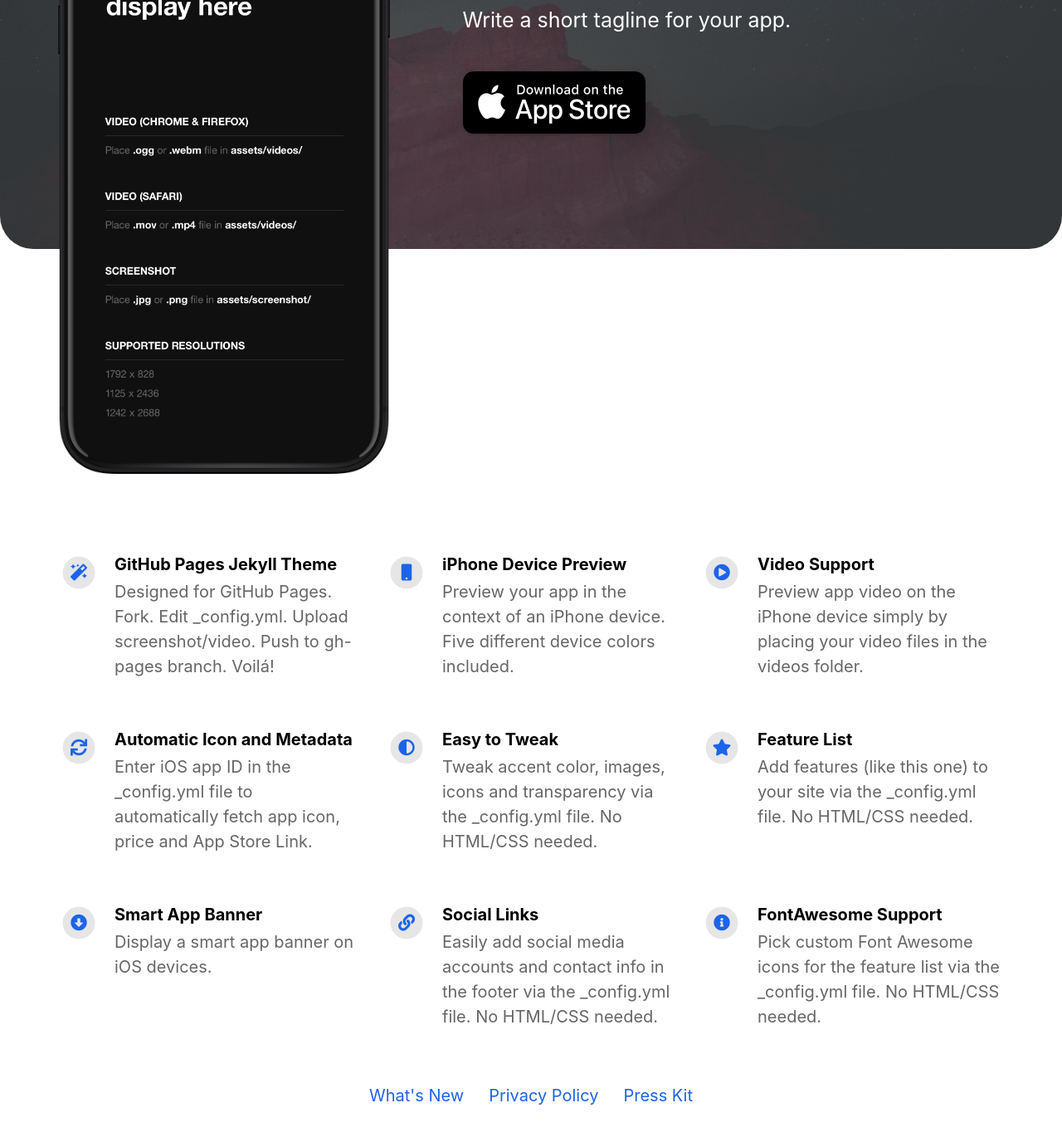
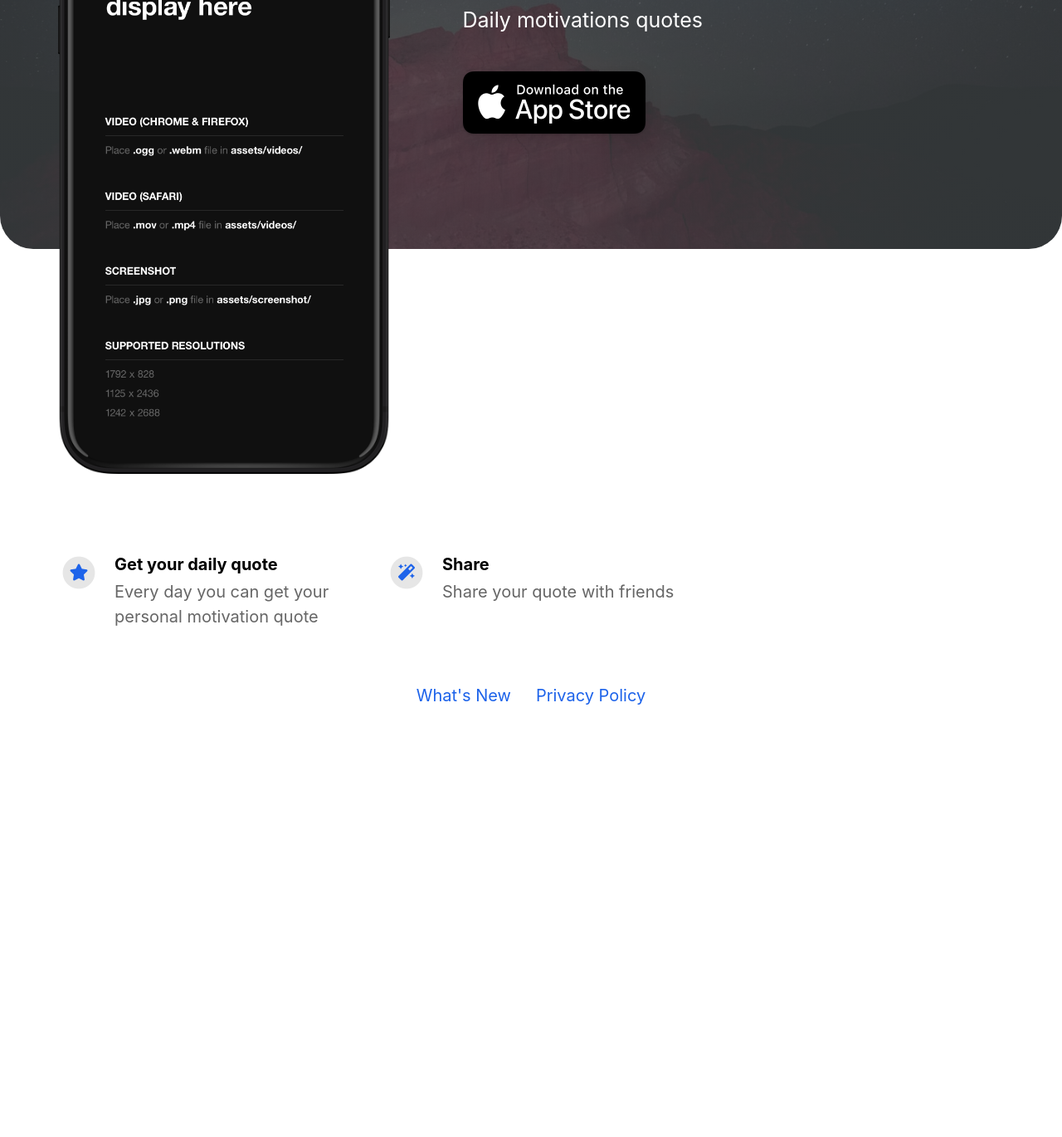
Before and after one commit to Tech-Birds-Company/emoutly-site, a Jekyll site: the page built from index.html, in a window 1280 px wide and 1400 px high, scrolled down 414 px. Shown: the top 1370 px of the window at 83% size. Built offline with Jekyll 4.4.1, drawn with Linux system fonts in a browser that asks for light colours; nearby versions of some CDN libraries; after the commit the page ends 1332 px from its top, so only the background shows below that.

Commit message:
change title

```diff
--- a/_config.yml
+++ b/_config.yml
@@ -1,5 +1,5 @@
 #page title
-page_title                                :                                           # Automatically populates with app name if not set and if iOS app ID is set. Otherwise enter manually.
+page_title                                : Emoutly                                          # Automatically populates with app name if not set and if iOS app ID is set. Otherwise enter manually.
 
 # App Info
 ios_app_id                                : 1234793120                                # Required. Enter iOS app ID to automatically populate name, price and icons (e.g. 718043190).
@@ -7,13 +7,13 @@ ios_app_country                           : us
 
 appstore_link                             :                                           # Automatically populates if not set and if iOS app ID is set. Otherwise enter manually.
 playstore_link                            :                                           # Enter Google Play Store URL.
-presskit_download_link                    : https://emilbaehr.com                                          # Enter a link to downloadable file or (e.g. public Dropbox link to a .zip file).
+# presskit_download_link                    : https://emilbaehr.com                                          # Enter a link to downloadable file or (e.g. public Dropbox link to a .zip file).
                                                                                       # Or upload your press kit file to assets and set path accordingly (e.g. "assets/your_press_kit.zip").
 
-app_icon                                  : # assets/appicon.png                      # Automatically populates if not set and if iOS app ID is set.  Otherwise enter path to icon file manually.
+app_icon                                  : assets/applogo.jpeg                      # Automatically populates if not set and if iOS app ID is set.  Otherwise enter path to icon file manually.
 app_name                                  :                                           # Automatically populates if not set and if iOS app ID is set.  Otherwise enter manually.
 app_price                                 :                                           # Automatically populates if not set and if iOS app ID is set.  Otherwise enter manually.
-app_description                           : Write a short tagline for your app.
+app_description                           : Daily motivations quotes
 
 enable_smart_app_banner                   : true                                      # Set to true to show a smart app banner at top of page on mobile devices.
 
@@ -35,41 +35,13 @@ enable_smart_app_banner                   : true
 # Feature List                            Edit, add or remove features to be presented.
 features                                  :
 
-  - title                                 : GitHub Pages Jekyll Theme
-    description                           : Designed for GitHub Pages. Fork. Edit _config.yml. Upload screenshot/video. Push to gh-pages branch. Voilá!
-    fontawesome_icon_name                 : magic
-
-  - title                                 : iPhone Device Preview
-    description                           : Preview your app in the context of an iPhone device. Five different device colors included.
-    fontawesome_icon_name                 : mobile
-
-  - title                                 : Video Support
-    description                           : Preview app video on the iPhone device simply by placing your video files in the videos folder.
-    fontawesome_icon_name                 : play-circle
-
-  - title                                 : Automatic Icon and Metadata
-    description                           : Enter iOS app ID in the _config.yml file to automatically fetch app icon, price and App Store Link.
-    fontawesome_icon_name                 : sync
-
-  - title                                 : Easy to Tweak
-    description                           : Tweak accent color, images, icons and transparency via the _config.yml file. No HTML/CSS needed.
-    fontawesome_icon_name                 : adjust
-
-  - title                                 : Feature List
-    description                           : Add features (like this one) to your site via the _config.yml file. No HTML/CSS needed.
+  - title                                 : Get your daily quote
+    description                           : Every day you can get your personal motivation quote
     fontawesome_icon_name                 : star
 
-  - title                                 : Smart App Banner
-    description                           : Display a smart app banner on iOS devices.
-    fontawesome_icon_name                 : arrow-alt-circle-down
-
-  - title                                 : Social Links
-    description                           : Easily add social media accounts and contact info in the footer via the _config.yml file. No HTML/CSS needed.
-    fontawesome_icon_name                 : link
-
-  - title                                 : FontAwesome Support
-    description                           : Pick custom Font Awesome icons for the feature list via the _config.yml file. No HTML/CSS needed.
-    fontawesome_icon_name                 : info-circle
+  - title                                 : Share
+    description                           : Share your quote with friends
+    fontawesome_icon_name                 : magic
 
   - title                                 : # New Feature Title
     description                           : # New Feature Description
```
Also changed, not shown: assets/applogo.jpg (added).
